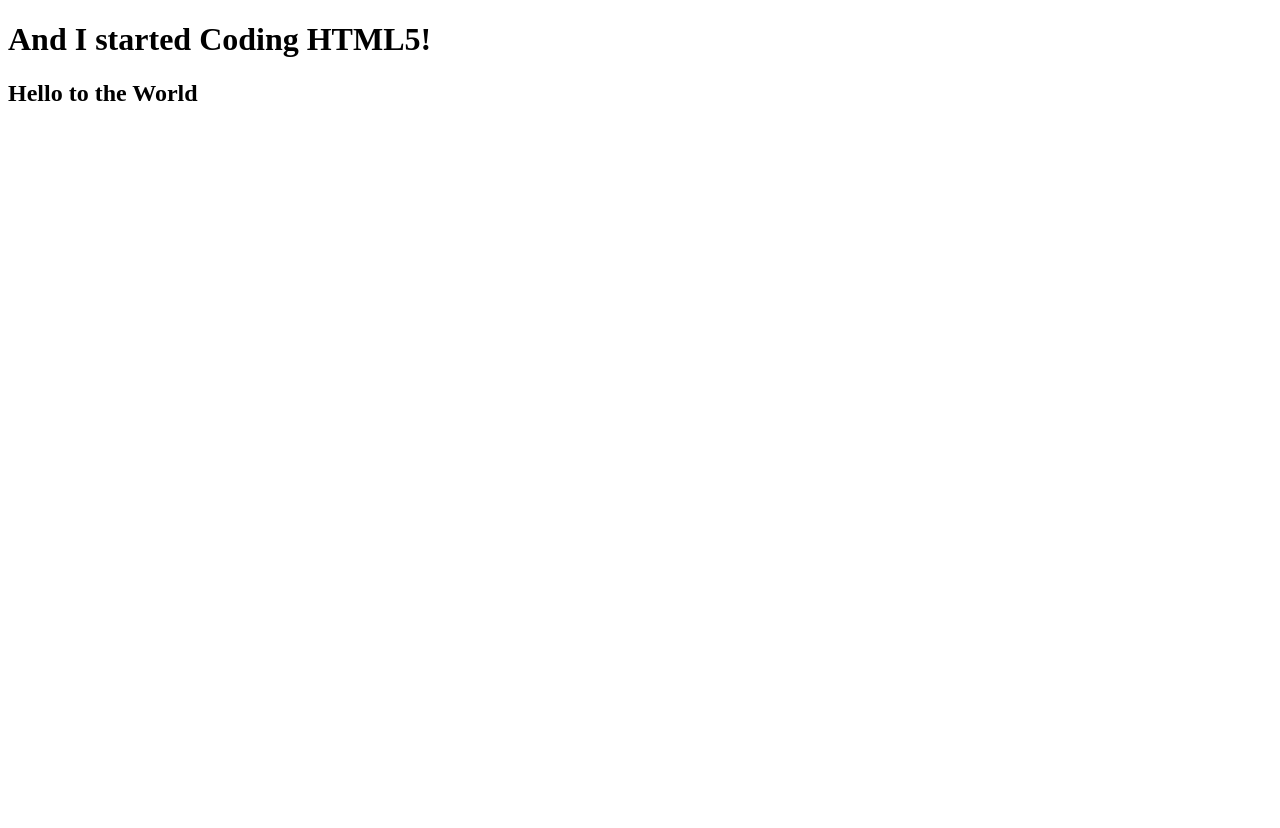
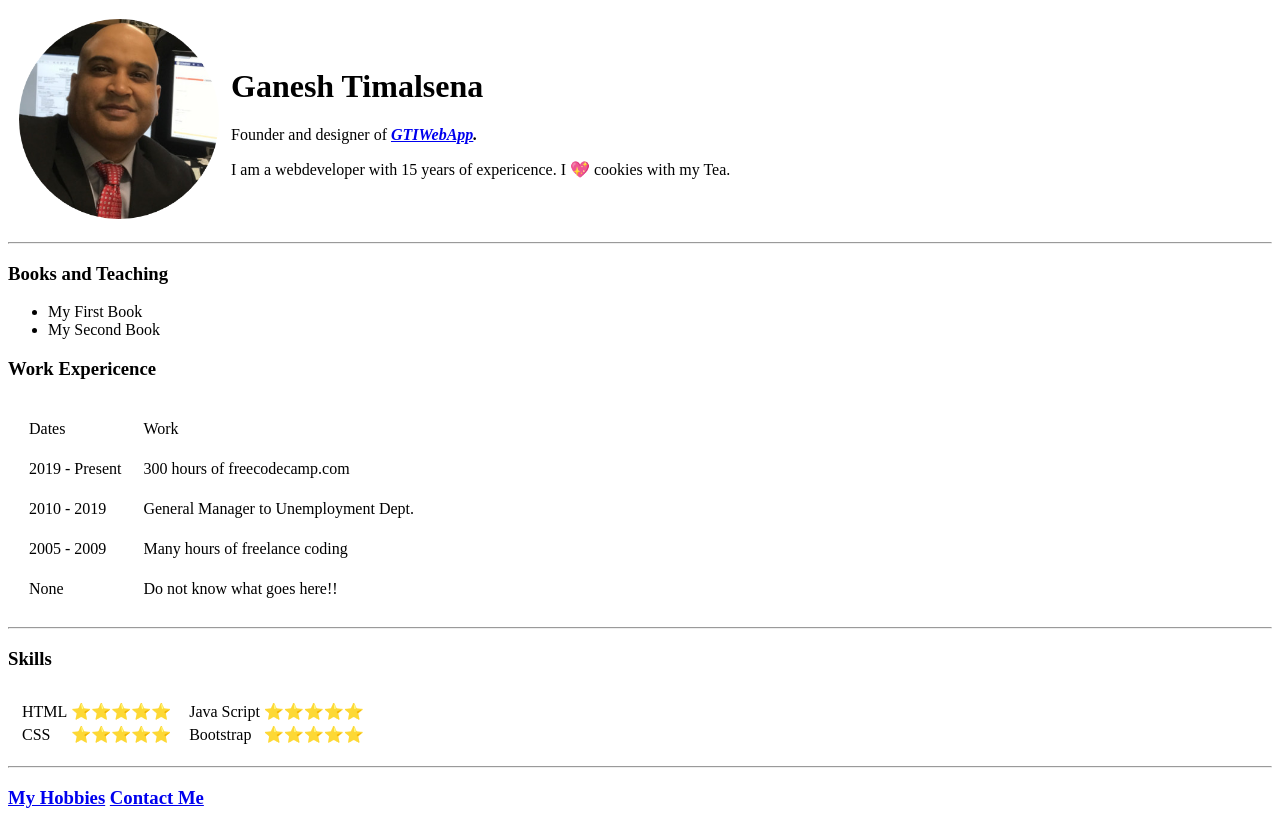
Before and after one commit to gtimalsena/gtiwebapp, a plain HTML site: page index.html in a window 1280 px wide. Before the commit the page ends 800 px from the top, so only its background shows below. Drawn offline with Linux system fonts and the light colour scheme.

Commit message:
first phase of 2020 Web Developer exercise.

```diff
--- a/index.html
+++ b/index.html
@@ -2,10 +2,99 @@
 <html lang="en" dir="ltr">
   <head>
     <meta charset="utf-8">
-    <title>Back to Web Developement</title>
+    <title>Timalsena's Personal Website</title>
   </head>
   <body>
-    <h1>And I started Coding HTML5! </h1>
-    <h2>Hello to the World</h2>
+<table cellspacing ="10">
+<tr>
+<td><img src="gt_circle.png" alt="Ganesh Timalsena Bio" width ="200"></td>
+<td><h1>Ganesh Timalsena</h1>
+<p>Founder and designer of <strong><em><a href="https://gtimalsena.github.io/gtiwebapp/">GTIWebApp</a>.</em></strong></p>
+<p>I am a webdeveloper with 15 years of expericence. I 	&#128150; cookies with my Tea.</p></td>
+</tr>
+
+</table>
+
+    <hr>
+    <h3>Books and Teaching</h3>
+    <ul>
+      <li>My First Book</li>
+      <li>My Second Book</li>
+    </ul>
+
+    <h3>Work Expericence</h3>
+    <table cellspacing =20>
+    <thead>
+    <tr>
+    <td>Dates</td>
+    <td>Work</td>
+    </tr>
+    </thead>
+    <tbody>
+      <tr>
+        <td>2019 - Present</td>
+        <td>300 hours of freecodecamp.com</td>
+
+      </tr>
+      <tr>
+        <td>2010 - 2019 </td>
+        <td>General Manager to Unemployment Dept.</td>
+      </tr>
+      <tr>
+        <td>2005 - 2009</td>
+        <td>Many hours of freelance coding</td>
+      </tr>
+    </tbody>
+
+    <tfoot>
+      <tr>
+        <td>
+          None
+        </td>
+        <td>Do not know what goes here!!</td>
+      </tr>
+    </tfoot>
+    </table>
+<hr>
+<h3>Skills</h3>
+<table cellspacing = 10>
+  <tr>
+<td><table>
+  <tr>
+  <td>HTML</td>
+  <td>⭐️⭐️⭐️⭐️⭐️</td>
+
+  </tr>
+  <tr>
+    <td>CSS</td>
+    <td>⭐️⭐️⭐️⭐️⭐️</td>
+  </tr>
+</table>
+</td>
+<td>
+  <table>
+    <tr>
+
+    <td>Java Script</td>
+    <td>⭐️⭐️⭐️⭐️⭐️</td>
+    </tr>
+    <tr>
+
+      <td>Bootstrap</td>
+      <td>⭐️⭐️⭐️⭐️⭐️</td>
+    </tr>
+  </table>
+</td>
+
+  </tr>
+</table>
+
+
+
+
+<hr>
+<h3><a href="hobbies.html"> My Hobbies</a>
+<a href="contact.html"> Contact Me </a></h3>
+
   </body>
 </html>
```
Also changed, not shown: contact.html (added, +29 -0 lines), hobbies.html (added, +16 -0 lines), input.html (added, +23 -0 lines), gt_circle.png (added).
